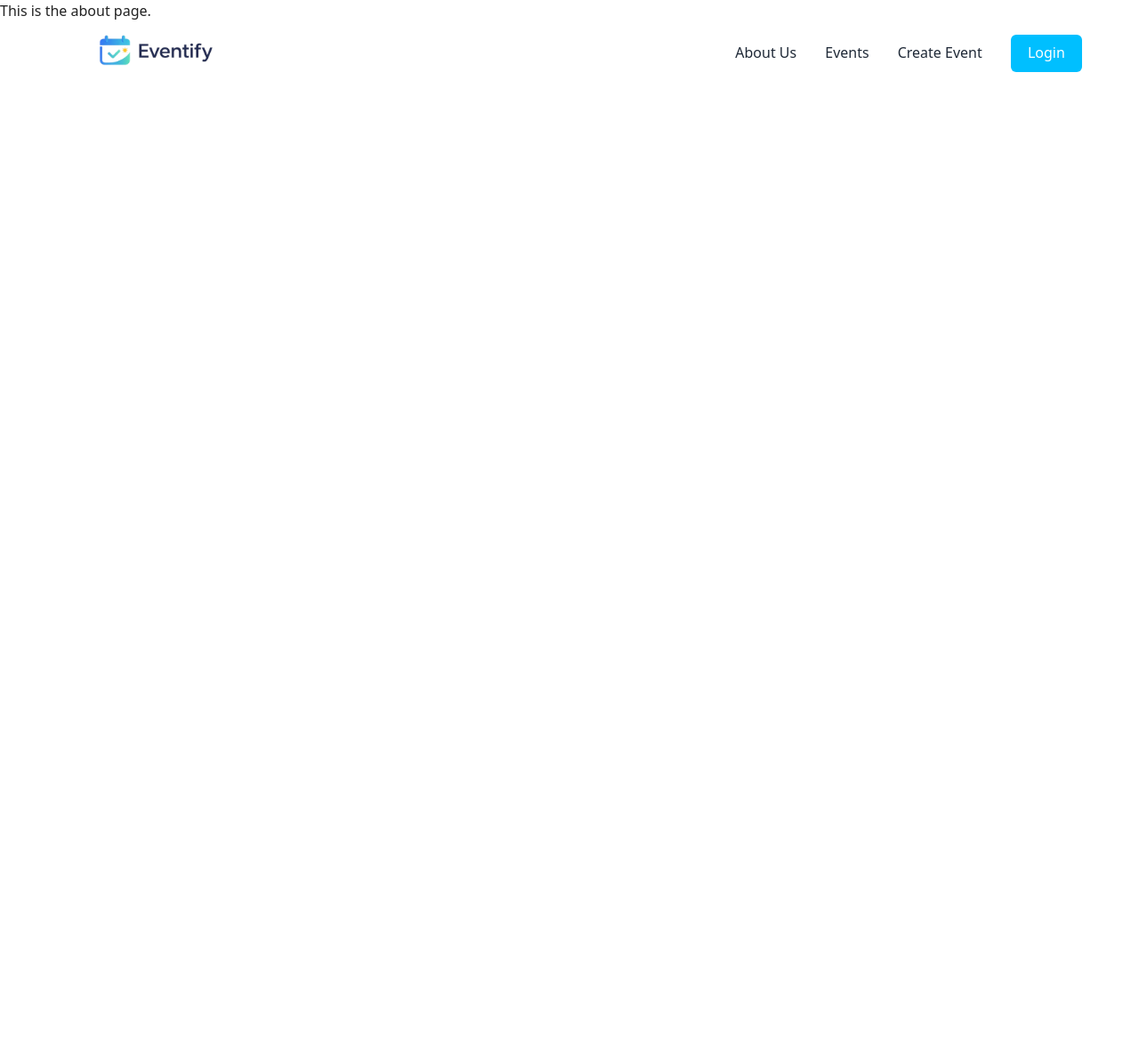
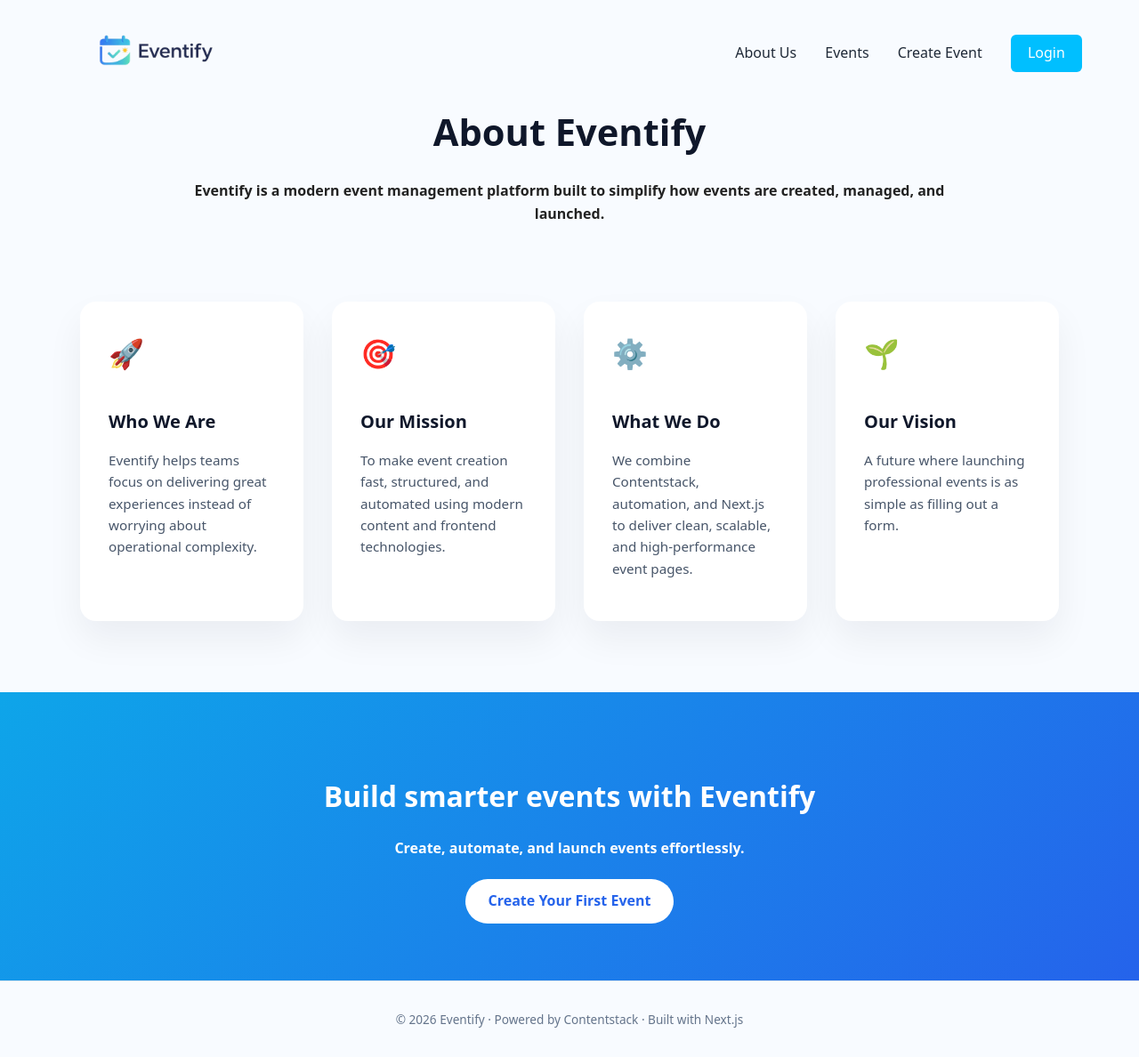
Before and after one commit to Ayush2649/Event-Landing-Ayush, a Next.js app: page /about in a window 1280 px wide. Shown: the whole page at 89% size. Before the commit the page ends 800 px from the top, so only its background shows below. Built offline with nearby package versions, Linux system fonts and the light colour scheme.

Commit message:
feat: Revamp About Us page layout and styles; add new sections and icons to enhance user experience

```diff
--- a/src/app/about/page.js
+++ b/src/app/about/page.js
@@ -1,9 +1,67 @@
-import React from 'react'
+import styles from "./page.module.css";
 
-const page = () => {
+export default function AboutUs() {
   return (
-    <div>This is the about page.</div>
-  )
+    <main className={styles.page}>
+      {/* HERO */}
+      <section className={styles.hero}>
+        <h1>About Eventify</h1>
+        <h4>
+          Eventify is a modern event management platform built to simplify how
+          events are created, managed, and launched.
+        </h4>
+      </section>
+
+      {/* CONTENT */}
+      <section className={styles.grid}>
+        <div className={styles.card}>
+          <span className={styles.icon}>🚀</span>
+          <h3>Who We Are</h3>
+          <p>
+            Eventify helps teams focus on delivering great experiences instead
+            of worrying about operational complexity.
+          </p>
+        </div>
+
+        <div className={styles.card}>
+          <span className={styles.icon}>🎯</span>
+          <h3>Our Mission</h3>
+          <p>
+            To make event creation fast, structured, and automated using modern
+            content and frontend technologies.
+          </p>
+        </div>
+
+        <div className={styles.card}>
+          <span className={styles.icon}>⚙️</span>
+          <h3>What We Do</h3>
+          <p>
+            We combine Contentstack, automation, and Next.js to deliver clean,
+            scalable, and high-performance event pages.
+          </p>
+        </div>
+
+        <div className={styles.card}>
+          <span className={styles.icon}>🌱</span>
+          <h3>Our Vision</h3>
+          <p>
+            A future where launching professional events is as simple as filling
+            out a form.
+          </p>
+        </div>
+      </section>
+
+      {/* CTA */}
+      <section className={styles.cta}>
+        <h2>Build smarter events with Eventify</h2>
+        <h4>Create, automate, and launch events effortlessly.</h4>
+        <a href="/create-event" className={styles.ctaBtn}>
+          Create Your First Event
+        </a>
+      </section>
+      <footer className={styles.footer}>
+        © 2026 Eventify · Powered by Contentstack · Built with Next.js
+      </footer>
+    </main>
+  );
 }
-
-export default page
--- /dev/null
+++ b/src/app/about/page.module.css
@@ -0,0 +1,114 @@
+.page {
+  background: #f8fbff;
+  min-height: 100vh;
+  /* padding-bottom: 5rem; */
+}
+
+/* HERO */
+.hero {
+  text-align: center;
+  padding: 5rem 1.5rem 4rem;
+  max-width: 900px;
+  margin: 0 auto;
+}
+
+.hero h1 {
+  font-size: 2.6rem;
+  font-weight: 700;
+  color: #0f172a;
+  margin-bottom: 1rem;
+}
+
+.hero p {
+  font-size: 1.1rem;
+  color: #475569;
+  line-height: 1.6;
+}
+
+/* GRID */
+.grid {
+  max-width: 1100px;
+  margin: 0 auto;
+  padding: 0 1.5rem;
+  display: grid;
+  grid-template-columns: repeat(auto-fit, minmax(240px, 1fr));
+  gap: 2rem;
+}
+
+/* CARDS */
+.card {
+  background: #ffffff;
+  padding: 2rem;
+  border-radius: 18px;
+  box-shadow: 0 20px 40px rgba(15, 23, 42, 0.06);
+  transition: transform 0.25s ease, box-shadow 0.25s ease;
+}
+
+.card:hover {
+  transform: translateY(-6px);
+  box-shadow: 0 30px 60px rgba(15, 23, 42, 0.1);
+}
+
+.icon {
+  font-size: 2rem;
+  display: inline-block;
+  margin-bottom: 1rem;
+}
+
+.card h3 {
+  font-size: 1.25rem;
+  font-weight: 600;
+  color: #0f172a;
+  margin-bottom: 0.6rem;
+}
+
+.card p {
+  font-size: 0.95rem;
+  color: #475569;
+  line-height: 1.6;
+}
+
+/* CTA */
+.cta {
+  margin-top: 5rem;
+  padding: 4rem 1.5rem;
+  text-align: center;
+  background: linear-gradient(135deg, #0ea5e9, #2563eb);
+  color: white;
+}
+
+.cta h2 {
+  font-size: 2rem;
+  font-weight: 700;
+  margin-bottom: 0.8rem;
+}
+
+.cta p {
+  font-size: 1rem;
+  opacity: 0.9;
+  margin-bottom: 1.8rem;
+}
+
+.ctaBtn {
+  display: inline-block;
+  background: white;
+  color: #2563eb;
+  padding: 0.75rem 1.6rem;
+  border-radius: 999px;
+  font-weight: 600;
+  text-decoration: none;
+  transition: transform 0.2s ease, box-shadow 0.2s ease;
+}
+
+.ctaBtn:hover {
+  transform: translateY(-2px);
+  box-shadow: 0 10px 25px rgba(0, 0, 0, 0.15);
+}
+
+.footer {
+  text-align: center;
+  padding: 2rem 1rem;
+  font-size: 0.85rem;
+  color: #64748b;
+  border-top: 1px solid #e2e8f0;
+}
--- a/src/app/api/create-event/route.js
+++ b/src/app/api/create-event/route.js
@@ -61,7 +61,10 @@ async function publishEntry(contentTypeUid, entryUid) {
   if (!entryUid) return;
 
   const env =
-    process.env.CONTENTSTACK_PUBLISH_ENVIRONMENT || "development";
+    process.env.CONTENTSTACK_ENVIRONMENT || "development";
+  const shouldPublish =
+    (process.env.CONTENTSTACK_AUTO_PUBLISH || "true").toLowerCase() === "true";
+  if (!shouldPublish) return;
 
   const res = await fetch(
     `https://api.contentstack.io/v3/content_types/${contentTypeUid}/entries/${entryUid}/publish`,
@@ -73,8 +76,10 @@ async function publishEntry(contentTypeUid, entryUid) {
         "Content-Type": "application/json",
       },
       body: JSON.stringify({
-        locale: "en-us",
+        entry: {
+          locales: ["en-us"],
           environments: [env],
+        },
       }),
     },
   );
@@ -156,8 +161,16 @@ export async function POST(req) {
         });
 
         if (speakerEntry?.uid) {
-          // Auto-publish in non-production (or when env var is set)
+          // Auto-publish as soon as it's created (best-effort)
+          try {
             await publishEntry("speaker_ayush", speakerEntry.uid);
+          } catch (pubErr) {
+            console.error(
+              "Speaker publish failed:",
+              pubErr?.message,
+              pubErr?.details,
+            );
+          }
           speakers.push({ uid: speakerEntry.uid });
         }
       } catch (e) {
@@ -196,7 +209,15 @@ export async function POST(req) {
           description: schedDesc,
         });
         if (scheduleEntry?.uid) {
+          try {
             await publishEntry("schedule_ayush", scheduleEntry.uid);
+          } catch (pubErr) {
+            console.error(
+              "Schedule publish failed:",
+              pubErr?.message,
+              pubErr?.details,
+            );
+          }
           schedule.push({ uid: scheduleEntry.uid });
         }
       } catch (e) {
@@ -276,13 +297,11 @@ export async function POST(req) {
       );
     }
 
-    // Auto-publish event in non-production
-    if (process.env.NODE_ENV !== "production") {
+    // Auto-publish event as soon as it's created (best-effort)
     try {
       await publishEntry("event_ayush", eventData.entry.uid);
     } catch (pubErr) {
-        console.error("Event publish skipped:", pubErr?.message, pubErr?.details);
-      }
+      console.error("Event publish failed:", pubErr?.message, pubErr?.details);
     }
 
     return NextResponse.json(
--- a/src/app/create-event/page.module.css
+++ b/src/app/create-event/page.module.css
@@ -9,6 +9,7 @@
 /* MAIN CARD */
 .card {
   max-width: 760px;
+  margin-top: 2rem;
   margin: auto;
   background: #ffffff;
   padding: 3rem;
--- a/src/app/layout.js
+++ b/src/app/layout.js
@@ -13,7 +13,7 @@ const geistMono = Geist_Mono({
 });
 
 export const metadata = {
-  title: "Create Next App",
+  title: "Eventify",
   description: "Generated by create next app",
 };
 
```
Also changed, not shown: src/app/page.js (+55 -0 lines), src/app/page.module.css (+26 -0 lines). Lines whose indentation alone changed are shown as unchanged.
